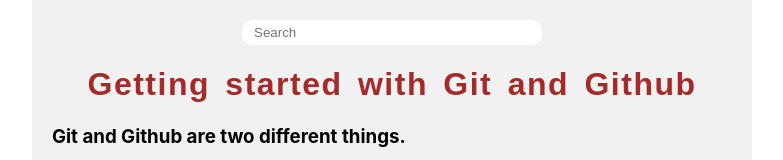
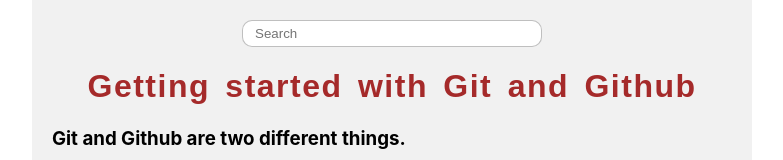
Before and after one commit to sksamassa/sksamassa-tests.github.io, a React (Create React App) app: page / in a window 1280 px wide. Shown: the top 160 px of the page, without its empty margins (248-1031 px from the left). Built offline with nearby package versions, Linux system fonts and the light colour scheme.

Commit message:
Updated searchBar.css
Changed border color on :link and :hover (when mouse is over the input field)

```diff
--- a/src/searchBar.css
+++ b/src/searchBar.css
@@ -2,9 +2,14 @@
     width: 300px;
     padding: 5px 12px;
     background-color: #fff;
-    border: none;
+    border: .5px solid rgba(0, 0, 0, .25);
     border-radius: 10px;
+    transition: all 300ms ease;
 }
+
+.search input:hover {
+    border-color: #04AA6D;
+ }
 
 .search {
     display: flex;
```
